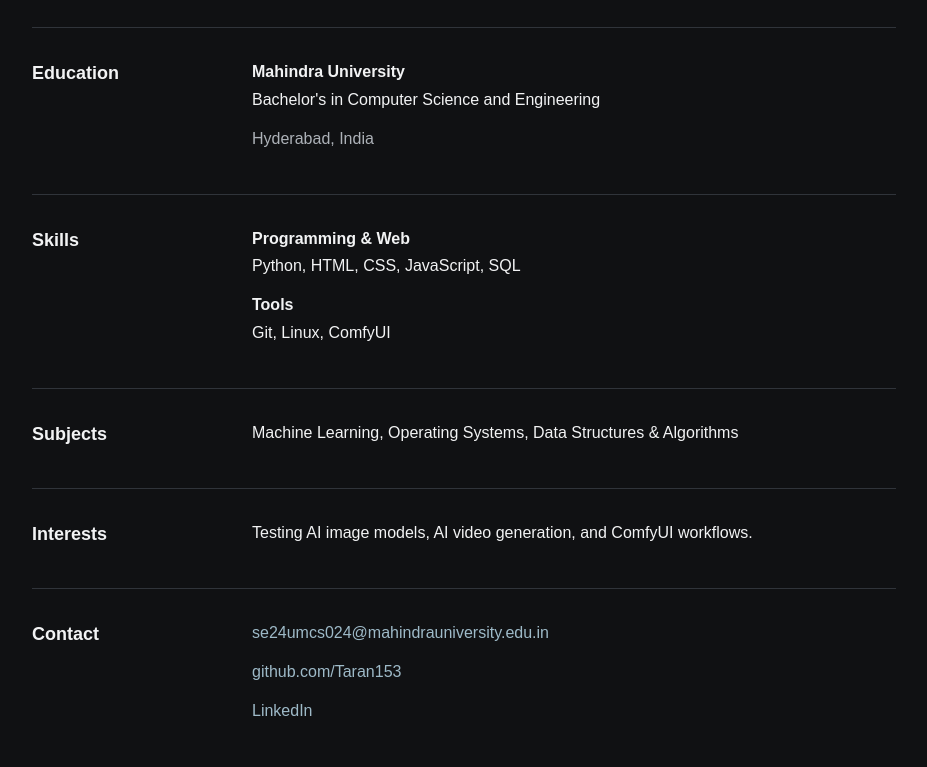
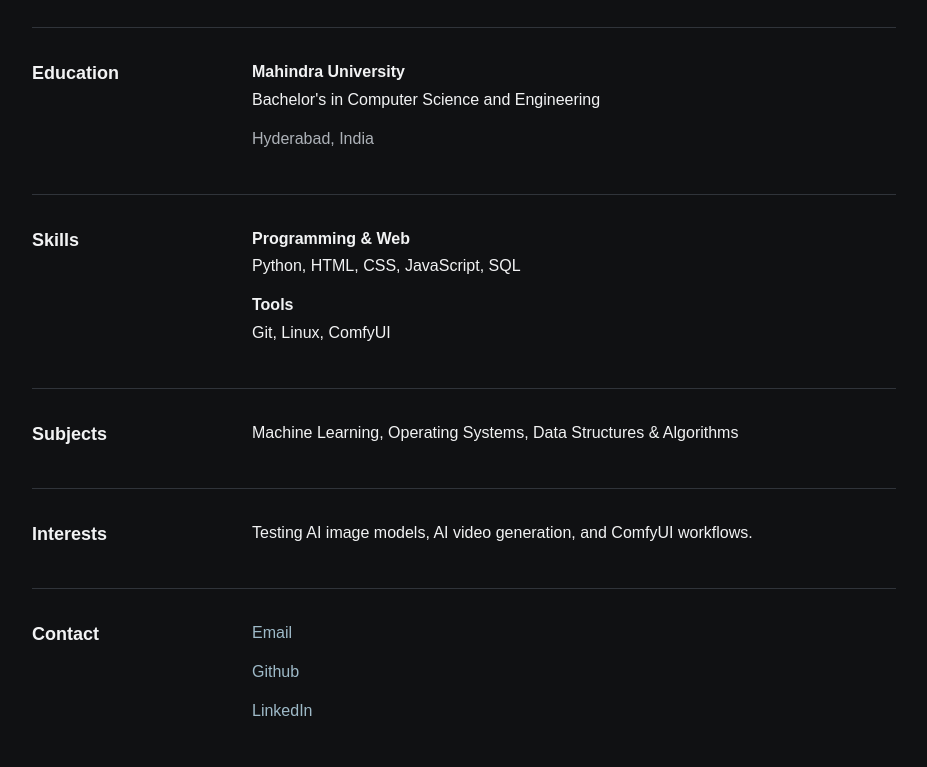
Before and after one commit to Taran153/webtechport, a plain HTML site: page index.html in a window 1280 px wide. Shown: the part 652-1419 px from the top of the page, without its empty margins (176-1103 px from the left). Drawn offline with Linux system fonts and the light colour scheme.

Commit message:
changed some stuff

```diff
--- a/index.html
+++ b/index.html
@@ -79,8 +79,8 @@
     <section class="details" id="contact">
       <h2>Contact</h2>
       <div class="contact">
-        <p><a href="mailto:se24umcs024@mahindrauniversity.edu.in">se24umcs024@mahindrauniversity.edu.in</a></p>
-        <p><a href="https://github.com/Taran153" target="_blank">github.com/Taran153</a></p>
+        <p><a href="mailto:se24umcs024@mahindrauniversity.edu.in">Email</a></p>
+        <p><a href="https://github.com/Taran153" target="_blank">Github</a></p>
         <p><a href="https://in.linkedin.com/in/taranreddy" target="_blank">LinkedIn</a></p>
       </div>
     </section>
```
